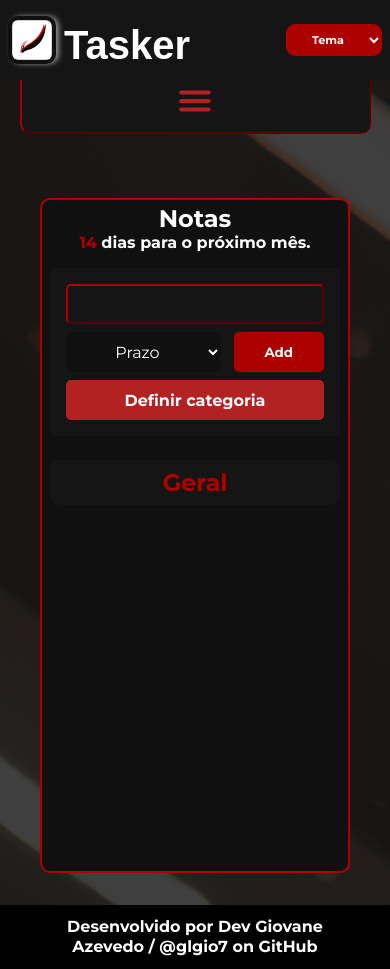
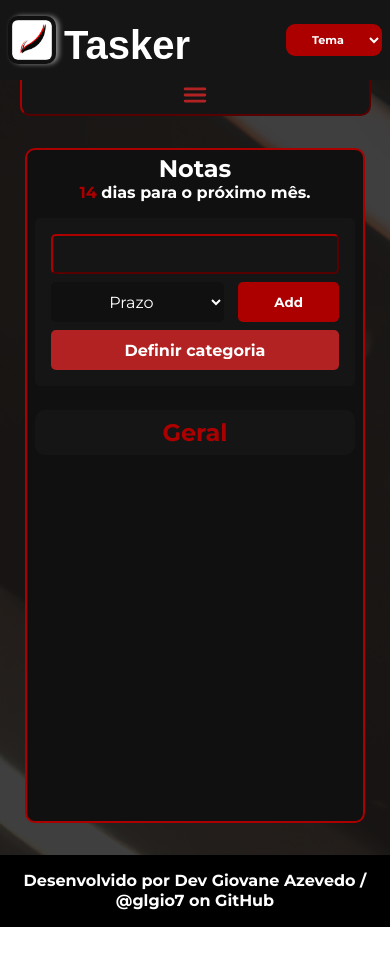
Before and after one commit to glgio7/Tasker, a React (Create React App) app: page /notepad in a window 390 px wide. After the commit the page ends 927 px from the top, so only its background shows below. Built offline with nearby package versions, Linux system fonts and the light colour scheme; a web font is replaced by a local one.

Commit message:
fix: mobile UI changes

```diff
--- a/src/components/Footer/styles.js
+++ b/src/components/Footer/styles.js
@@ -4,18 +4,16 @@ export const StyledFooter = styled.footer`
 	background-color: #000;
 
 	width: 100%;
-	height: 30px;
+	/* height: 30px; */
 
 	display: flex;
 	align-items: center;
 	justify-content: center;
-	padding: 2rem;
-	overflow: hidden;
+
+	padding: 1rem;
 
 	p {
 		color: #fff;
-
-		width: 80%;
 
 		text-align: center;
 		font-weight: bold;
--- a/src/components/Toolbar/styles.js
+++ b/src/components/Toolbar/styles.js
@@ -155,24 +155,27 @@ export const ToolbarContainer = styled.div`
 
 	@media screen and (max-width: 900px) {
 		width: 90%;
+		height: ${({ open }) => (open ? "100%" : "36px")};
+
 		border-left: 2px outset ${({ theme }) => theme.primaryColor};
 		border-top: none;
 		border-radius: 0 0 10px 10px;
+
+		margin-bottom: 0.5rem;
 		margin-left: 0;
 
 		position: absolute;
-		z-index: 90;
 		top: 0;
 
-		height: ${({ open }) => (open ? "100%" : "54px")};
+		z-index: 90;
+
 		flex-wrap: wrap;
 		justify-content: flex-start;
-		margin-bottom: 0.5rem;
 
 		button {
 			width: 100%;
 			height: auto;
-			margin-block: 2 rem;
+			margin-block: 2rem;
 			cursor: pointer;
 		}
 
@@ -180,7 +183,13 @@ export const ToolbarContainer = styled.div`
 			margin-block: 0rem;
 		}
 
+		.menu__action-icon {
+			width: 30px;
+			height: 30px;
+		}
+
 		.wrapper {
+			height: auto;
 			justify-content: flex-start;
 		}
 
--- a/src/pages/Note/styles.js
+++ b/src/pages/Note/styles.js
@@ -24,16 +24,20 @@ export const Notepad = styled.section`
 
 	h2,
 	h4 {
+		background-color: ${({ theme }) => theme.backgroundColor};
 		color: ${({ theme }) => theme.textColor};
+
 		width: 100%;
 	}
 
 	h2.list-title {
+		background-color: ${({ theme }) => theme.containerColor};
+		color: ${({ theme }) => theme.primaryColor};
+
 		margin-block: 0.5rem;
 		padding-block: 0.5rem;
+
 		border-radius: 10px;
-		background-color: ${({ theme }) => theme.containerColor};
-		color: ${({ theme }) => theme.primaryColor};
 	}
 
 	span:first-child {
@@ -98,9 +102,8 @@ export const Notepad = styled.section`
 
 	@media screen and (max-width: 900px) {
 		width: 95%;
-		overflow-y: auto;
 
-		margin-top: calc(54px + 2rem);
+		margin-top: 36px;
 		margin-left: 0;
 	}
 `;
@@ -156,6 +159,7 @@ export const CreateTask = styled.div`
 
 	.categories-selector {
 		appearance: none;
+
 		width: 100%;
 		height: 40px;
 
--- a/src/styles/app.js
+++ b/src/styles/app.js
@@ -38,7 +38,7 @@ const Container = styled.main`
 	@media screen and (max-width: 900px) {
 		flex-direction: column;
 		align-items: center;
-		padding: 2rem 2rem;
+		padding: 2rem 1rem;
 	}
 `;
 
```
